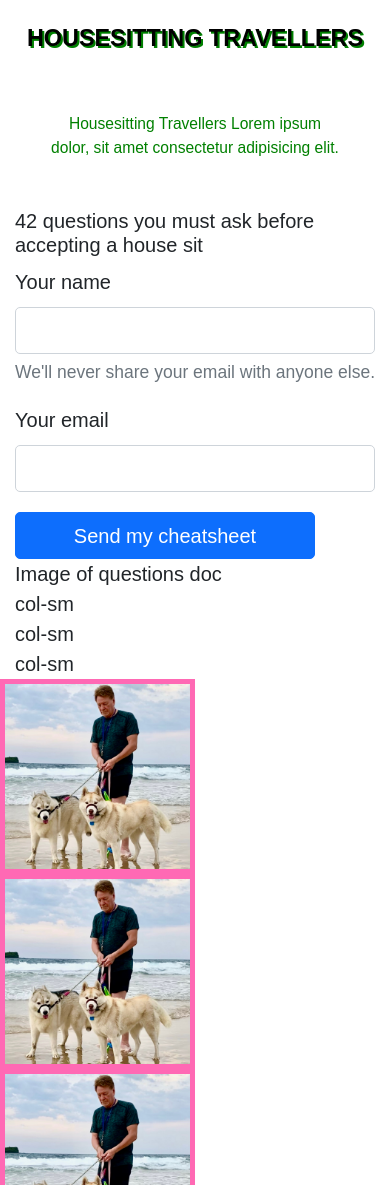
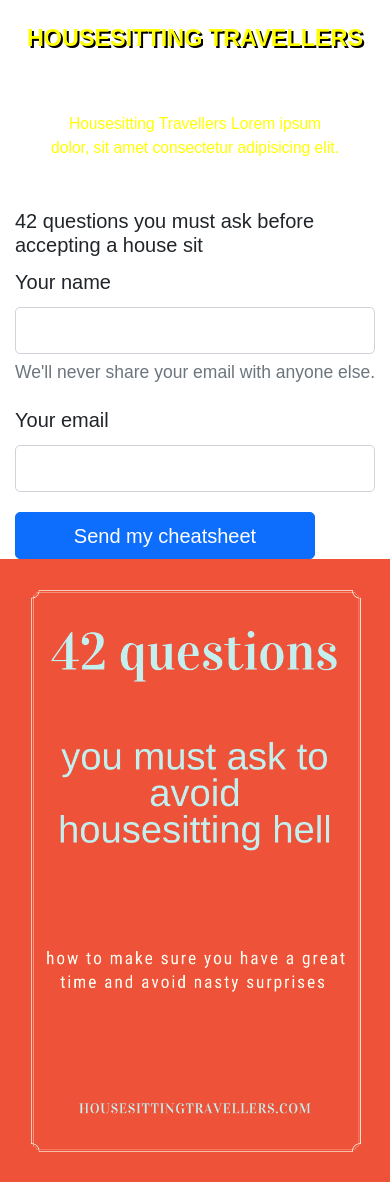
Before and after one commit to kirstycrtr/Housesitting-Travellers, a plain HTML site: page indexhst.html in a window 390 px wide. Shown: the part 508-1693 px from the top of the page. Drawn offline with nearby package versions, Linux system fonts and the light colour scheme.

Commit message:
freebie&media queries

```diff
--- a/Resources/StyleHST.css
+++ b/Resources/StyleHST.css
@@ -50,7 +50,7 @@ header img {
 }
 
 
-/* heading h1 */
+/* Banner heading h1 */
 
 .heading {
   position: relative;
@@ -65,7 +65,7 @@ header img {
 
 h1 {
 
-  color: black;
+  color: yellow;
   font-size: 6vw;
   /*
   padding-top: 45rem;
@@ -73,14 +73,21 @@ h1 {
   */
   text-align: center;
   font-weight: bold;
-  text-shadow: 2px 2px green;
+  text-shadow: 2px 2px black;
 
 }
 
 .heading p {
-  color: green;
+  color:yellow;
   font-size: 4vw;
 
+}
+
+/* freebie giveaway */
+
+.img-fluid {
+  max-width: 100%;
+  height: auto;
 }
 
 
--- a/indexhst.html
+++ b/indexhst.html
@@ -54,11 +54,13 @@
           <div class="mb-3">
             <label for="name" class="form-label">Your name</label>
             <input type="name" class="form-control" id="ame" aria-describedby="name">
-            <div id="name" class="form-text">We'll never share your email with anyone else.</div>
+            <div id="name" class="form-text">We'll never share your email with anyone else.
+            </div>
           </div>
           <div class="mb-3">
             <label for="email" class="form-label">Your email</label>
-            <input type="email" class="form-control" id="email">
+            <input type="email" class="form-control" id="email"></div>
+          </div>
           </div>
           <!-- checkbox
           <div class="mb-3 form-check">
@@ -67,19 +69,18 @@
 
           </div>
           -->
-          <button type="submit" class="btn btn-primary">Send my cheatsheet</button>
+          <button type="submit" class="btn btn-primary freebtn">Send my cheatsheet</button>
         </form>
       </div>
-      <div class="col-sm-6 about42">Image of questions doc</div>
-        <img class="42questionsdoc">
-
-    </div>
+      <div class="col-sm-6"  >
+        <img src="./Resources/images/42_questions.png" class="img-fluid" alt="Responsive image">
+      </div>
     <div class="row">
       <div class="col-sm">col-sm</div>
       <div class="col-sm">col-sm</div>
       <div class="col-sm">col-sm</div>
     </div>
-  </div>
+    </div>
 
   <!-- my flexbox trials-->
   <div class="flexboxpics">
```
Also changed, not shown: Resources/images/42_questions.jpeg (added), Resources/images/42_questions.png (added), Resources/images/Copy_of_42_questions.svg (added).
